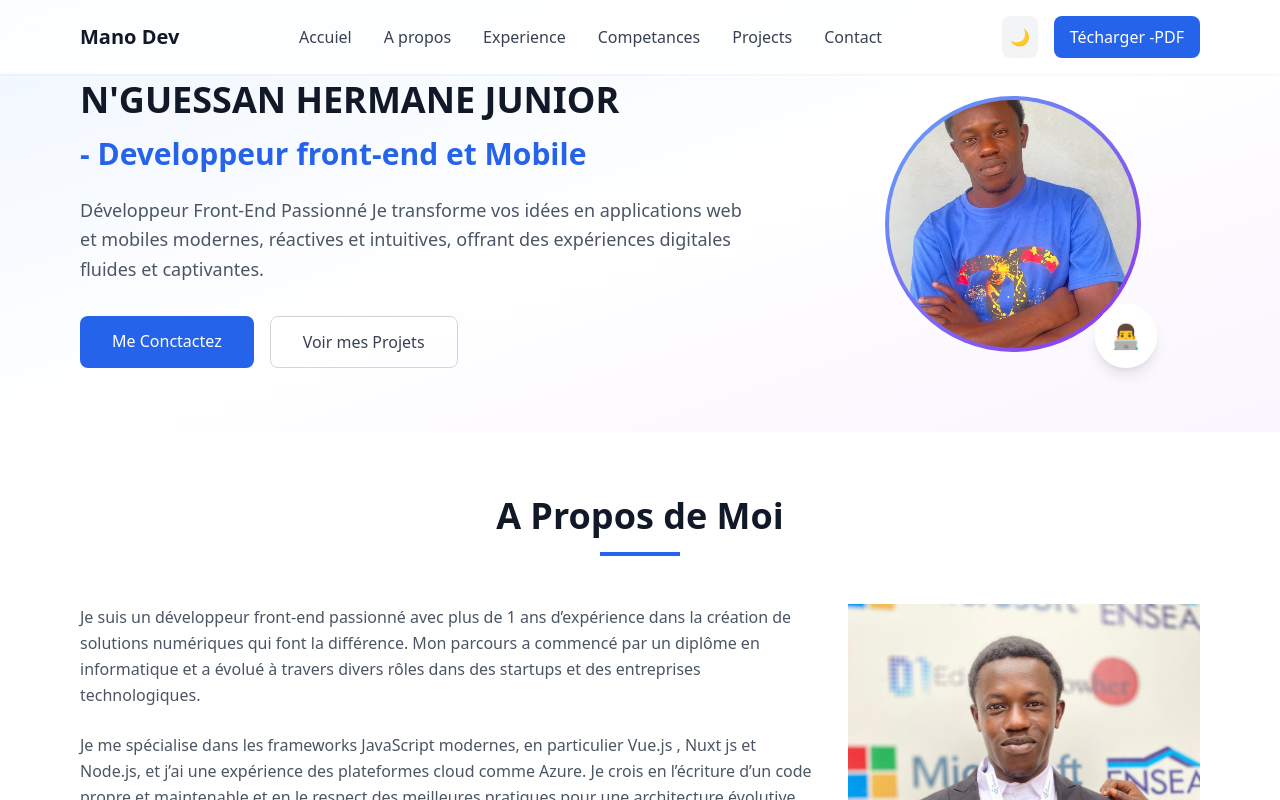
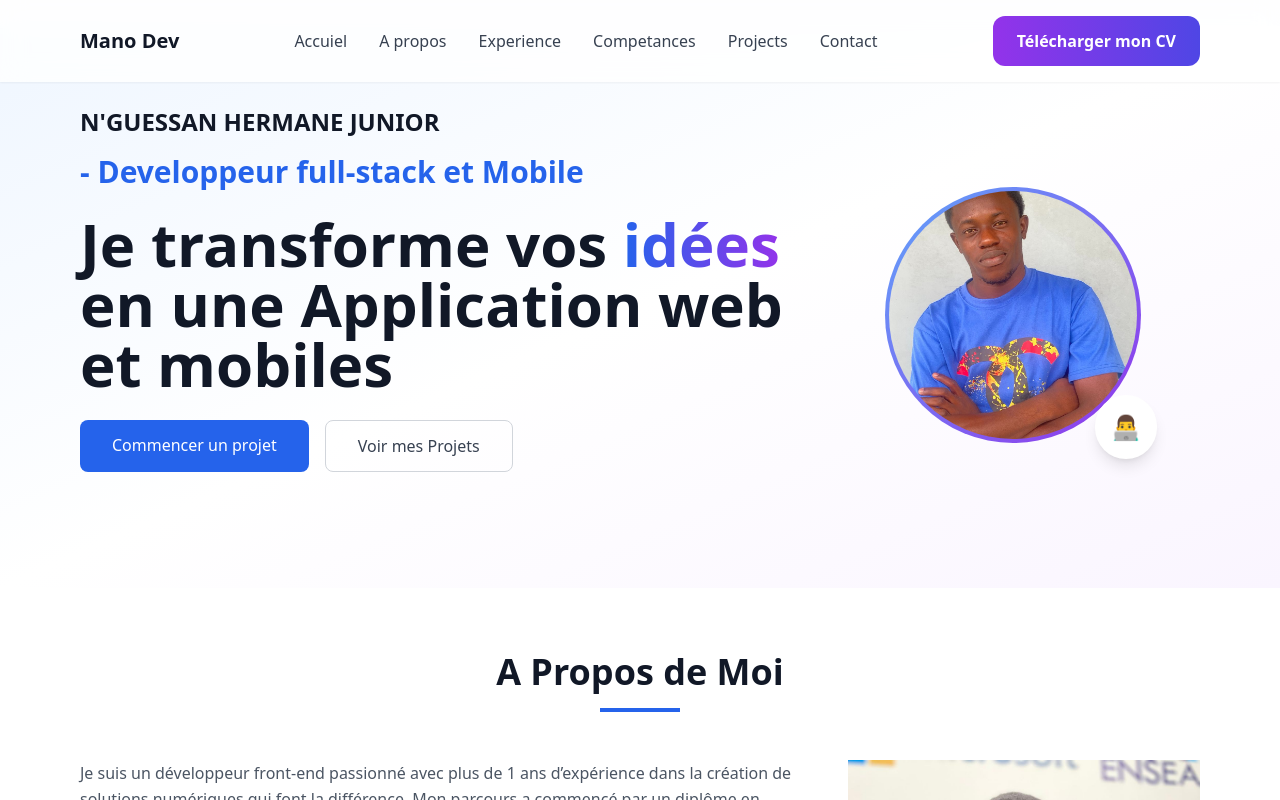
Before and after one commit to hermane225/hermanenguessan, a Vue app in the folder mano_dev/: page / in a window 1280 px wide. Shown: the top 800 px of the page. Built offline with nearby package versions, Linux system fonts and the light colour scheme.

Commit message:
update porfolio

```diff
--- a/mano_dev/src/App.vue
+++ b/mano_dev/src/App.vue
@@ -1,4 +1,5 @@
 <script setup>
+
 // import footerPage from './components/footerPage.vue'
 </script>
 
--- /dev/null
+++ b/mano_dev/src/components/DownloadCV.vue
@@ -0,0 +1,34 @@
+<template>
+  <div class="text-center">
+    <button
+      @click="downloadCV"
+      class="px-6 py-3 rounded-xl bg-gradient-to-r from-purple-600 to-indigo-600 text-white font-semibold hover:opacity-90 transition"
+    >
+      Télécharger mon CV
+    </button>
+    <!-- <p v-if="isDownloading" class="mt-2 text-sm text-gray-500">Téléchargement en cours...</p> -->
+  </div>
+</template>
+
+<script setup>
+import { ref } from 'vue'
+
+const isDownloading = ref(false)
+
+function downloadCV() {
+  isDownloading.value = true
+
+  // Créaction d'un lien temporaire pour le téléchargement
+  const link = document.createElement('a')
+  link.href = '/CV_Hermane_Nguessan.pdf' // chemin vers le CV dans /public/
+  link.download = '/CV_Hermane_Nguessan.pdf'
+  document.body.appendChild(link)
+  link.click()
+  document.body.removeChild(link)
+
+  // Optionnel : masquer le message après 2 secondes
+  setTimeout(() => {
+    isDownloading.value = false
+  }, 2000)
+}
+</script>
--- a/mano_dev/src/components/testPage.vue
+++ b/mano_dev/src/components/testPage.vue
@@ -46,24 +46,22 @@
               >
             </div>
             <div class="flex items-center space-x-4">
-              <button
+              <!-- <button
                 onclick="toggleDarkMode()"
                 class="p-2 rounded-lg bg-gray-100 dark:bg-gray-800 text-gray-600 dark:text-gray-300 hover:bg-gray-200 dark:hover:bg-gray-700 transition-colors"
               >
                 <span class="dark:hidden">🌙</span>
                 <span class="hidden dark:inline">☀️</span>
-              </button>
-              <button
-                onclick="window.print()"
-                class="bg-blue-600 hover:bg-blue-700 text-white px-4 py-2 rounded-lg transition-colors"
-              >
-                Técharger -PDF
+              </button> -->
+
+              <button >
+                <DownloadCV />
               </button>
             </div>
           </div>
         </div>
       </nav>
-
+ <br>
       <!-- Hero Section -->
       <section
         id="home"
@@ -72,23 +70,28 @@
         <div class="max-w-6xl mx-auto px-4">
           <div class="flex flex-col lg:flex-row items-center justify-between">
             <div class="lg:w-2/3 mb-8 lg:mb-0 animate-fade-in">
-              <h1 class="text-5xl lg:text-4xl font-bold text-gray-900 dark:text-white mb-4">
+              <h1 class="text-5xl lg:text-2xl font-bold text-gray-900 dark:text-white mb-4">
                 N'GUESSAN HERMANE JUNIOR
               </h1>
               <h2 class="text-2xl lg:text-3xl text-blue-600 dark:text-blue-400 font-semibold mb-6">
-                - Developpeur front-end et Mobile
+                - Developpeur full-stack et Mobile
               </h2>
-              <p class="text-lg text-gray-600 dark:text-gray-300 mb-8 leading-relaxed max-w-2xl">
+
+              <h1 className="text-5xl lg:text-6xl font-bold text-gray-900 dark:text-white leading-tight">
+                 Je  transforme vos <span className="bg-gradient-to-r from-blue-600 to-purple-600 bg-clip-text text-transparent">idées</span> en une Application web et mobiles
+                </h1>
+                <br>
+              <!-- <p class="text-lg text-gray-600 dark:text-gray-300 mb-8 leading-relaxed max-w-2xl">
                 Développeur Front-End Passionné Je transforme vos idées en applications web et
                 mobiles modernes, réactives et intuitives, offrant des expériences digitales fluides
                 et captivantes.
-              </p>
+              </p> -->
               <div class="flex flex-wrap gap-4">
                 <a
                   href="#contact"
-                  class="bg-blue-600 hover:bg-blue-700 text-white px-8 py-3 rounded-lg font-medium transition-colors"
+                  class="bg-blue-600 hover:bg-blue-800 text-white px-8 py-3 rounded-lg font-medium transition-colors"
                 >
-                  Me Conctactez
+                  Commencer un projet
                 </a>
                 <a
                   href="#projects"
@@ -96,7 +99,12 @@
                 >
                   Voir mes Projets
                 </a>
-              </div>
+              </div> <br><br>
+              <!-- <p class="text-lg text-gray-600 dark:text-gray-500 mb-8 leading-relaxed max-w-2xl">
+                Développeur Front-End Passionné Je transforme vos idées en applications web et
+                mobiles modernes, réactives et intuitives, offrant des expériences digitales fluides
+                et captivantes.
+              </p> -->
             </div>
             <div class="lg:w-1/3 flex justify-center animate-slide-up">
               <div class="relative">
@@ -642,6 +650,7 @@
                   <div class="text-2xl mb-2">🖖</div>
                   <div class="font-medium text-gray-900 dark:text-white">Vue js</div>
                 </div>
+
                 <div
                   class="bg-white dark:bg-gray-800 rounded-lg p-4 text-center hover:shadow-md transition-shadow"
                 >
@@ -654,12 +663,29 @@
                   <div class="text-2xl mb-2">☁️</div>
                   <div class="font-medium text-gray-900 dark:text-white">AZURE</div>
                 </div>
-                <!-- <div
+
+
+             <div class="bg-white dark:bg-gray-800 rounded-lg p-4 text-center hover:shadow-md transition-shadow"
+                >
+                <div class="text-2xl mb-2">⚛️</div>
+                  <div class="font-medium text-gray-900 dark:text-white">Réact js </div>
+                </div>
+
+
+
+
+                <div class="bg-white dark:bg-gray-800 rounded-lg p-4 text-center hover:shadow-md transition-shadow"
+                >
+                <div class="text-2xl mb-2">⚡️</div>
+                  <div class="font-medium text-gray-900 dark:text-white">Express js  </div>
+                </div>
+
+                <div
                   class="bg-white dark:bg-gray-800 rounded-lg p-4 text-center hover:shadow-md transition-shadow"
-                > -->
-                <!-- <div class="text-2xl mb-2">🐋</div>
+                >
+                <div class="text-2xl mb-2">🐋</div>
                   <div class="font-medium text-gray-900 dark:text-white">Docker</div>
-                </div> -->
+                </div>
                 <div
                   class="bg-white dark:bg-gray-800 rounded-lg p-4 text-center hover:shadow-md transition-shadow"
                 >
@@ -1225,6 +1251,7 @@
 <!-- Scripts -->
 <script setup>
 import { ref } from 'vue'
+import DownloadCV from './DownloadCV.vue'
 
 import emailjs from '@emailjs/browser'
 
@@ -1265,36 +1292,36 @@ const sendEmail = async () => {
   }
 }
 
-// Dark mode toggle
-function toggleDarkMode() {
-  document.documentElement.classList.toggle('dark')
-  localStorage.setItem('darkMode', document.documentElement.classList.contains('dark'))
-}
+// // Dark mode toggle
+// function toggleDarkMode() {
+//   document.documentElement.classList.toggle('dark')
+//   localStorage.setItem('darkMode', document.documentElement.classList.contains('dark'))
+// }
 
-// Initialize dark mode from localStorage
-document.addEventListener('DOMContentLoaded', function () {
-  if (localStorage.getItem('darkMode') === 'true') {
-    document.documentElement.classList.add('dark')
-  }
+// // Initialize dark mode from localStorage
+// document.addEventListener('DOMContentLoaded', function () {
+//   if (localStorage.getItem('darkMode') === 'true') {
+//     document.documentElement.classList.add('dark')
+//   }
 
   // Initialize skill bar animations
-  const observer = new IntersectionObserver(function (entries) {
-    entries.forEach(function (entry) {
-      if (entry.isIntersecting) {
-        const skillBars = entry.target.querySelectorAll('.progress-bar')
-        skillBars.forEach(function (bar) {
-          bar.style.animation = 'progress 2s ease-in-out forwards'
-        })
-        observer.unobserve(entry.target)
-      }
-    })
-  })
+//   const observer = new IntersectionObserver(function (entries) {
+//     entries.forEach(function (entry) {
+//       if (entry.isIntersecting) {
+//         const skillBars = entry.target.querySelectorAll('.progress-bar')
+//         skillBars.forEach(function (bar) {
+//           bar.style.animation = 'progress 2s ease-in-out forwards'
+//         })
+//         observer.unobserve(entry.target)
+//       }
+//     })
+//   })
 
-  const skillsSection = document.querySelector('#skills')
-  if (skillsSection) {
-    observer.observe(skillsSection)
-  }
-})
+//   const skillsSection = document.querySelector('#skills')
+//   if (skillsSection) {
+//     observer.observe(skillsSection)
+//   }
+// })
 
 // Smooth scroll for navigation links
 document.querySelectorAll('a[href^="#"]').forEach((anchor) => {
--- a/mano_dev/tailwind.config.js
+++ b/mano_dev/tailwind.config.js
@@ -1,5 +1,6 @@
 /** @type {import('tailwindcss').Config} */
 export default {
+   darkMode: 'class',
   content: ['./index.html', './src/**/*.{vue,js,ts,jsx,tsx}'],
   theme: {
     extend: {},
```
Also changed, not shown: 1 other file (tests, documents, lock files or other folders).
